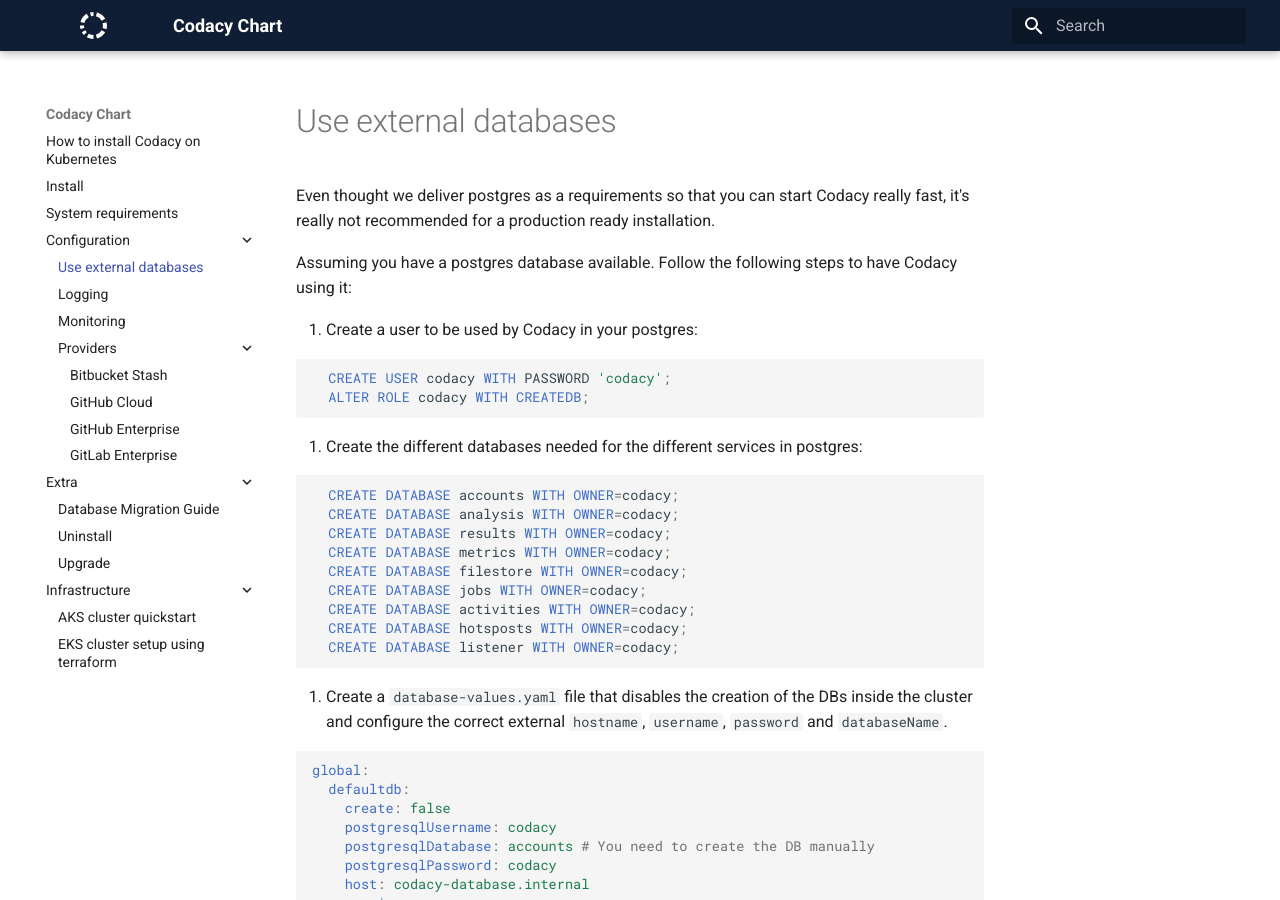
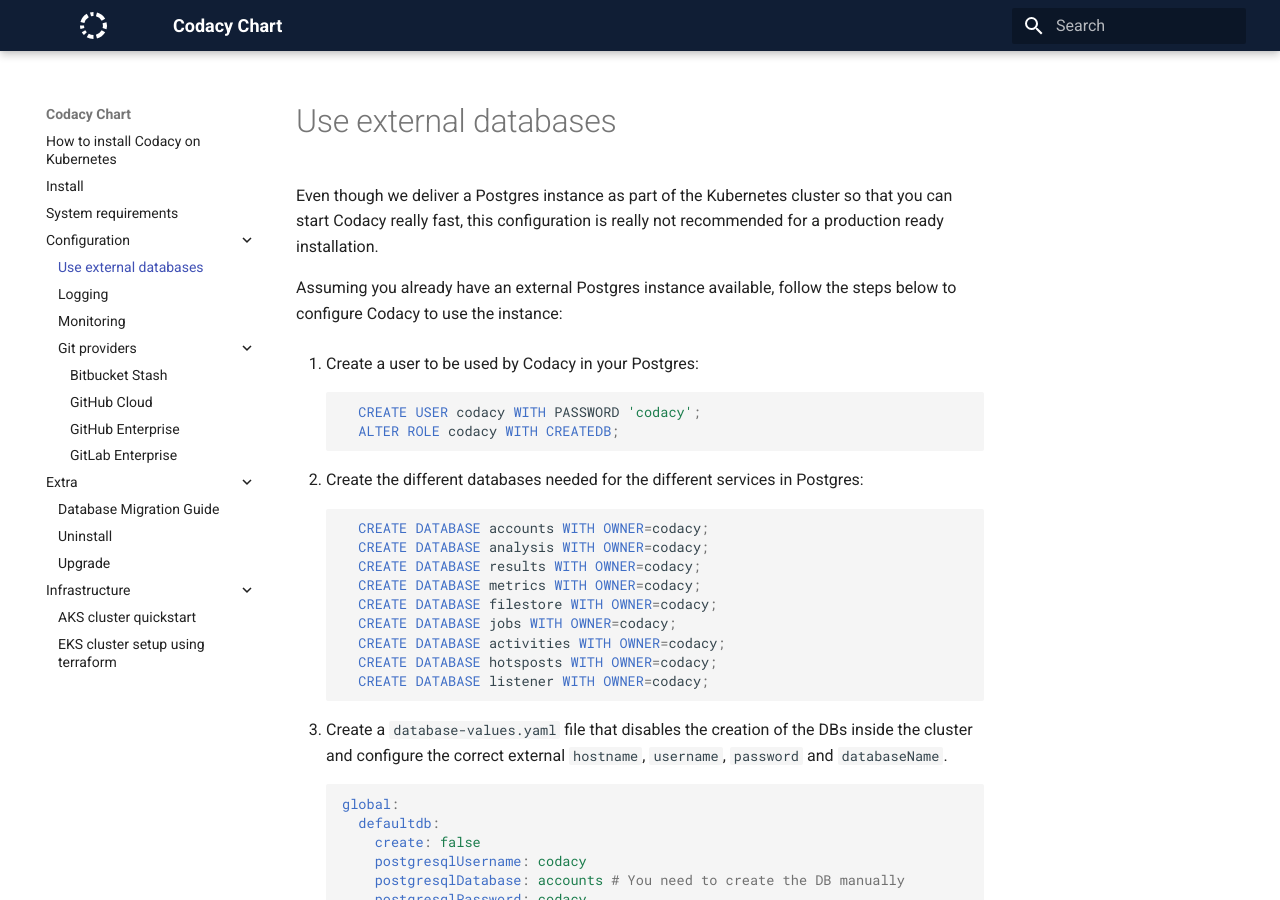
Before and after one commit to codacy/chart, an MkDocs documentation site: the page built from docs/configuration/external-dbs.md, in a window 1280 px wide and 900 px high. Built offline with MkDocs 1.6.1 and Material for MkDocs 9.7.7, drawn with Linux system fonts in a browser that asks for light colours; some of the changed text lies outside the part shown.

Commit message:
Fix minor bugs and issues

````diff
--- a/docs/configuration/external-dbs.md
+++ b/docs/configuration/external-dbs.md
@@ -1,112 +1,97 @@
 # Use external databases
 
-Even thought we deliver postgres as a requirements so
-that you can start Codacy really fast, it's really not
-recommended for a production ready installation.
+Even though we deliver a Postgres instance as part of the Kubernetes cluster so that you can start Codacy really fast, this configuration is really not recommended for a production ready installation.
 
-Assuming you have a postgres database available. Follow the following steps to have Codacy using it:
+Assuming you already have an external Postgres instance available, follow the steps below to configure Codacy to use the instance:
 
-1.  Create a user to be used by Codacy in your postgres:
+1. Create a user to be used by Codacy in your Postgres:
 
-```sql
-  CREATE USER codacy WITH PASSWORD 'codacy';
-  ALTER ROLE codacy WITH CREATEDB;
-```
+    ```sql
+      CREATE USER codacy WITH PASSWORD 'codacy';
+      ALTER ROLE codacy WITH CREATEDB;
+    ```
 
-2.  Create the different databases needed for the different services in postgres:
+1. Create the different databases needed for the different services in Postgres:
 
-```sql
-  CREATE DATABASE accounts WITH OWNER=codacy;
-  CREATE DATABASE analysis WITH OWNER=codacy;
-  CREATE DATABASE results WITH OWNER=codacy;
-  CREATE DATABASE metrics WITH OWNER=codacy;
-  CREATE DATABASE filestore WITH OWNER=codacy;
-  CREATE DATABASE jobs WITH OWNER=codacy;
-  CREATE DATABASE activities WITH OWNER=codacy;
-  CREATE DATABASE hotsposts WITH OWNER=codacy;
-  CREATE DATABASE listener WITH OWNER=codacy;
-```
+    ```sql
+      CREATE DATABASE accounts WITH OWNER=codacy;
+      CREATE DATABASE analysis WITH OWNER=codacy;
+      CREATE DATABASE results WITH OWNER=codacy;
+      CREATE DATABASE metrics WITH OWNER=codacy;
+      CREATE DATABASE filestore WITH OWNER=codacy;
+      CREATE DATABASE jobs WITH OWNER=codacy;
+      CREATE DATABASE activities WITH OWNER=codacy;
+      CREATE DATABASE hotsposts WITH OWNER=codacy;
+      CREATE DATABASE listener WITH OWNER=codacy;
+    ```
 
-3.  Create a `database-values.yaml` file that disables the creation of the DBs inside the cluster and configure the correct external `hostname`, `username`, `password` and `databaseName`.
+1. Create a `database-values.yaml` file that disables the creation of the DBs inside the cluster and configure the correct external `hostname`, `username`, `password` and `databaseName`.
 
-```yaml
-global:
-  defaultdb:
-    create: false
-    postgresqlUsername: codacy
-    postgresqlDatabase: accounts # You need to create the DB manually
-    postgresqlPassword: codacy
-    host: codacy-database.internal
-    service:
-      port: 5432
-  analysisdb:
-    create: false
-    postgresqlUsername: codacy
-    postgresqlDatabase: analysis # You need to create the DB manually
-    postgresqlPassword: codacy
-    host: codacy-database.internal
-    service:
-      port: 5432
-  resultsdb:
-    create: false
-    postgresqlUsername: codacy
-    postgresqlDatabase: results # You need to create the DB manually
-    postgresqlPassword: codacy
-    host: codacy-database.internal
-    service:
-      port: 5432
-  metricsdb:
-    create: false
-    postgresqlUsername: codacy
-    postgresqlDatabase: metrics # You need to create the DB manually
-    postgresqlPassword: codacy
-    host: codacy-database.internal
-    service:
-      port: 5432
-  filestoredb:
-    create: false
-    postgresqlUsername: codacy
-    postgresqlDatabase: filestore # You need to create the DB manually
-    postgresqlPassword: codacy
-    host: codacy-database.internal
-    service:
-      port: 5432
-  jobsdb:
-    create: false
-    postgresqlUsername: codacy
-    postgresqlDatabase: jobs # You need to create the DB manually
-    postgresqlPassword: codacy
-    host: codacy-database.internal
-    service:
-      port: 5432
+    ```yaml
+    global:
+      defaultdb:
+        create: false
+        postgresqlUsername: codacy
+        postgresqlDatabase: accounts # You need to create the DB manually
+        postgresqlPassword: codacy
+        host: codacy-database.internal
+        service:
+          port: 5432
+      analysisdb:
+        create: false
+        postgresqlUsername: codacy
+        postgresqlDatabase: analysis # You need to create the DB manually
+        postgresqlPassword: codacy
+        host: codacy-database.internal
+        service:
+          port: 5432
+      resultsdb:
+        create: false
+        postgresqlUsername: codacy
+        postgresqlDatabase: results # You need to create the DB manually
+        postgresqlPassword: codacy
+        host: codacy-database.internal
+        service:
+          port: 5432
+      metricsdb:
+        create: false
+        postgresqlUsername: codacy
+        postgresqlDatabase: metrics # You need to create the DB manually
+        postgresqlPassword: codacy
+        host: codacy-database.internal
+        service:
+          port: 5432
+      filestoredb:
+        create: false
+        postgresqlUsername: codacy
+        postgresqlDatabase: filestore # You need to create the DB manually
+        postgresqlPassword: codacy
+        host: codacy-database.internal
+        service:
+          port: 5432
+      jobsdb:
+        create: false
+        postgresqlUsername: codacy
+        postgresqlDatabase: jobs # You need to create the DB manually
+        postgresqlPassword: codacy
+        host: codacy-database.internal
+        service:
+          port: 5432
 
-activities:
-  activitiesdb:
-    create: false
-    postgresqlUsername: codacy
-    postgresqlDatabase: activities # You need to create the DB manually
-    postgresqlPassword: codacy
-    host: codacy-database.internal
-    service:
-      port: 5432
+    activities:
+      activitiesdb:
+        create: false
+        postgresqlUsername: codacy
+        service:
+          port: 5432
 
-hotspots-api:
-  hotspotsdb:
-    create: false
-    postgresqlUsername: codacy
-    postgresqlDatabase: hotsposts # You need to create the DB manually
-    postgresqlPassword: codacy
-    host: codacy-database.internal
-    service:
-      port: 5432
-
-listener:
-  listenerdb:
-    create: false
-    postgresqlUsername: codacy
-    postgresqlDatabase: listener # You need to create the DB manually
-    postgresqlPassword: codacy
-    host: codacy-database.internal
-    service:
-      port: 5432
-```
+    listener:
+      listenerdb:
+        create: false
+        postgresqlUsername: codacy
+        postgresqlDatabase: listener # You need to create the DB manually
+        postgresqlPassword: codacy
+        host: codacy-database.internal
+        service:
+          port: 5432
+    ```
````
Also changed, not shown: docs/configuration/git-providers/github-cloud.md (added, +33 -0 lines), docs/configuration/git-providers/github-enterprise.md (renamed from docs/configuration/providers/github-enterprise.md, +6 -6 lines), docs/configuration/monitoring.md (+1 -1 lines), docs/configuration/providers/github-cloud.md (deleted, +0 -35 lines), docs/index.md (+4 -9 lines), docs/infrastructure/eks-quickstart.md (+7 -6 lines), docs/install.md (+7 -6 lines), docs/configuration/git-providers/bitbucket-enterprise.md (renamed from docs/configuration/providers/bitbucket-enterprise.md), docs/configuration/git-providers/gitlab-enterprise.md (renamed from docs/configuration/providers/gitlab-enterprise.md), docs/configuration/git-providers/images/bitbucket-project-keys.png (renamed from docs/configuration/providers/images/bitbucket-project-keys.png), docs/configuration/git-providers/images/github-application.png (renamed from docs/configuration/providers/images/github-application.png), docs/configuration/git-providers/images/github-token-retrieval.png (renamed from docs/configuration/providers/images/github-token-retrieval.png), docs/configuration/git-providers/images/gitlab-application.png (renamed from docs/configuration/providers/images/gitlab-application.png), docs/configuration/git-providers/images/gitlab-created-application.png (renamed from docs/configuration/providers/images/gitlab-created-application.png), 3 more files, 2 other files.
